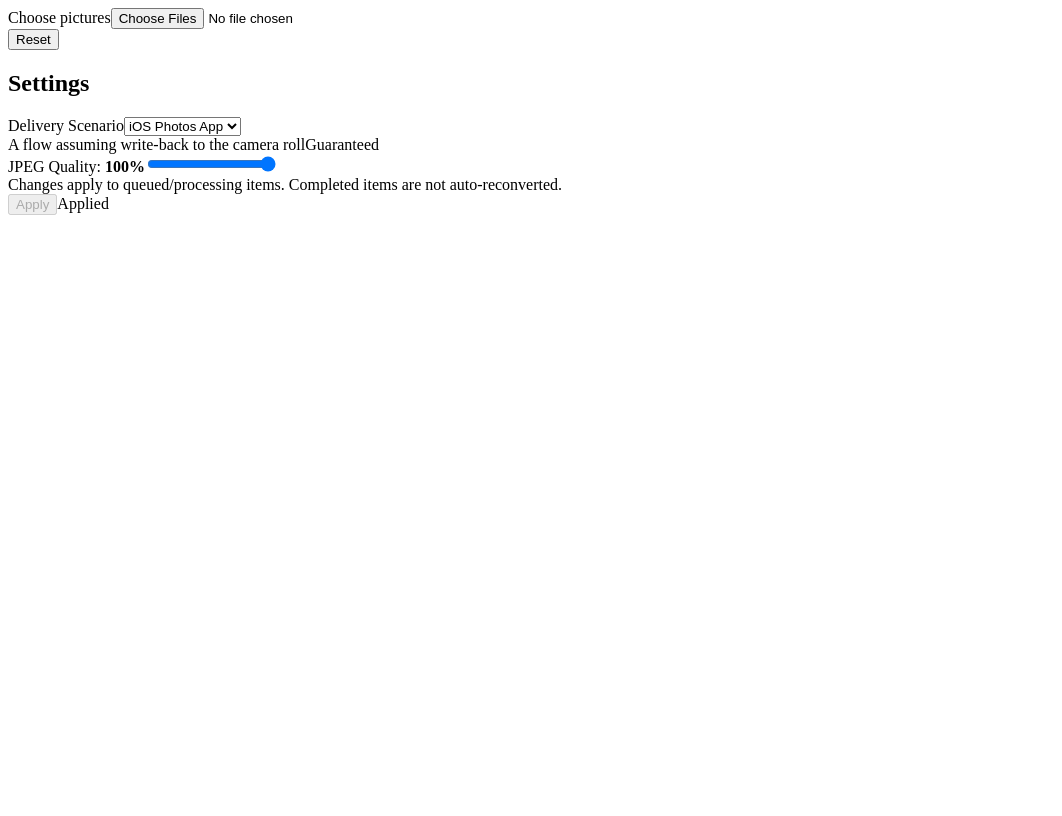
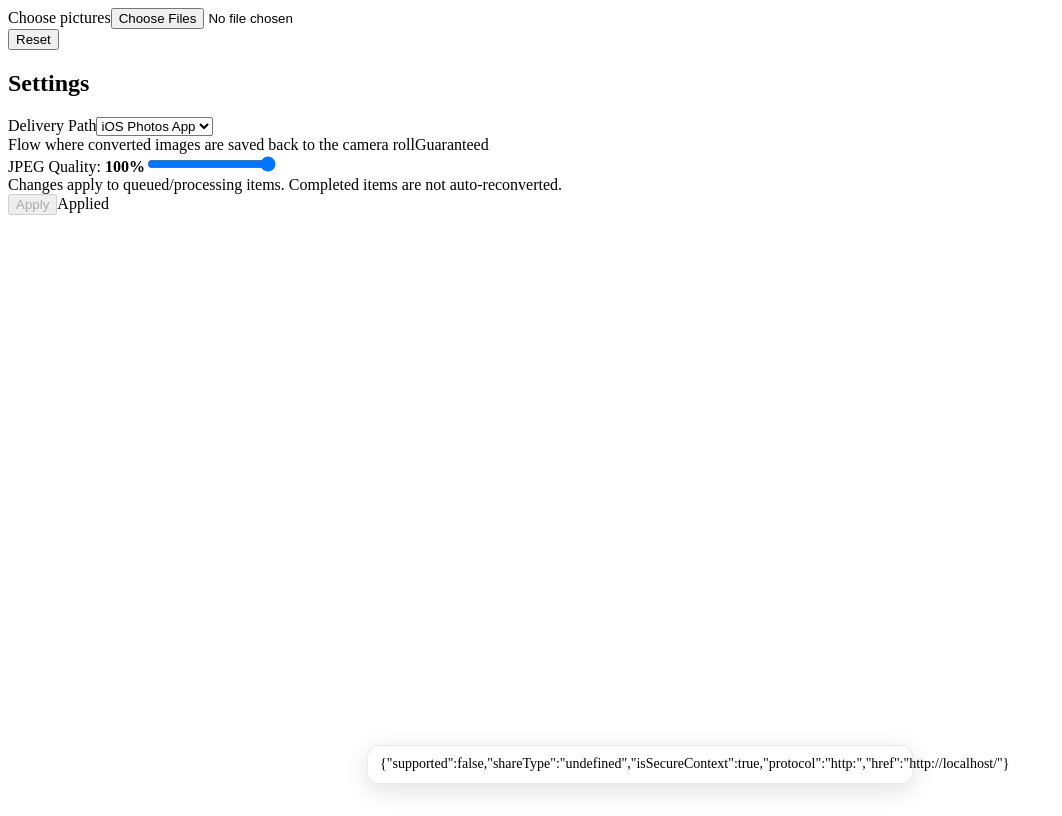
Before and after one commit to i5irin/gyupic, a React (Vite) app: page / in a window 1280 px wide. Shown: the whole page, without its empty margins (0-1062 px from the left). Built offline with nearby package versions, Linux system fonts and the light colour scheme.

Commit message:
refactor: replace deliveryScenario with pickup/delivery ids

```diff
--- a/src/App.tsx
+++ b/src/App.tsx
@@ -16,10 +16,11 @@ import type { JobItem } from './state/jobTypes';
 import { selectGridItems } from './state/selectors';
 import { runProcessingPipeline } from './core/pipeline/processingPipeline';
 import {
-  DELIVERY_SCENARIOS,
-  DeliveryScenarioIds,
-  type DeliveryScenarioId,
-} from './domain/deliveryScenarios';
+  DELIVERY_CATALOG,
+  DeliveryIds,
+  type DeliveryId,
+  getDelivery,
+} from './domain/deliveryCatalog';
 
 function createId(): string {
   if (typeof crypto !== 'undefined' && 'randomUUID' in crypto) {
@@ -72,6 +73,15 @@ export default function App() {
   useEffect(() => {
     const supported =
       typeof navigator !== 'undefined' && typeof navigator.share === 'function';
+    setToastMessage(
+      JSON.stringify({
+        supported,
+        shareType: typeof (navigator as any).share,
+        isSecureContext,
+        protocol: window.location.protocol,
+        href: window.location.href,
+      }),
+    );
     setShareSupported(supported);
   }, []);
 
@@ -213,29 +223,29 @@ export default function App() {
     [dispatch, showToast],
   );
 
-  const scenarioOptions = useMemo(
+  const deliveryOptions = useMemo(
     () =>
-      Object.values(DELIVERY_SCENARIOS)
-        .filter((scenario) => scenario.category === 'stable')
-        .map((scenario) => ({
-          id: scenario.id,
-          title: scenario.title,
-          description: scenario.description,
-          guarantee: scenario.guarantee,
+      Object.values(DELIVERY_CATALOG)
+        .filter((delivery) => delivery.category === 'stable')
+        .map((delivery) => ({
+          id: delivery.id,
+          title: delivery.title,
+          description: delivery.description,
+          guarantee: delivery.guarantee,
         })),
     [],
   );
 
-  const onChangeScenario = useCallback(
-    (scenarioId: string) => {
-      const typedId = scenarioId as DeliveryScenarioId;
-      if (typedId === stateRef.current.deliveryScenarioId) {
+  const onChangeDelivery = useCallback(
+    (deliveryId: string) => {
+      const typedId = deliveryId as DeliveryId;
+      if (typedId === stateRef.current.deliveryId) {
         return;
       }
-      dispatch({ type: 'SET_DELIVERY_SCENARIO', scenarioId: typedId });
-      const scenario = DELIVERY_SCENARIOS[typedId];
-      if (scenario) {
-        showToast(`Scenario: ${scenario.title}`);
+      dispatch({ type: 'SET_DELIVERY', deliveryId: typedId });
+      const delivery = getDelivery(typedId);
+      if (delivery) {
+        showToast(`Delivery: ${delivery.title}`);
       }
     },
     [dispatch, showToast],
@@ -281,9 +291,7 @@ export default function App() {
       }
       try {
         await nav.share(shareData);
-        if (
-          stateRef.current.deliveryScenarioId === DeliveryScenarioIds.IosFiles
-        ) {
+        if (stateRef.current.deliveryId === DeliveryIds.Files) {
           showToast('Select “Save to Files” to keep the order.');
         } else {
           showToast('Shared.');
@@ -318,7 +326,8 @@ export default function App() {
     const startedRunId = latest.runId;
     const startedSettingsRev = latest.settingsRev;
     const startedQuality = latest.settings.jpegQuality;
-    const startedScenarioId = latest.deliveryScenarioId;
+    const startedPickupId = latest.pickupId;
+    const startedDeliveryId = latest.deliveryId;
 
     inFlightRef.current = next.id;
     dispatch({ type: 'START_ITEM', id: next.id });
@@ -329,7 +338,8 @@ export default function App() {
           sourceFile: next.src.file,
           sourceImage: next.src.imageFile,
           jpegQuality: startedQuality,
-          scenarioId: startedScenarioId,
+          pickupId: startedPickupId,
+          deliveryId: startedDeliveryId,
         });
         const {
           file: outFile,
@@ -446,9 +456,9 @@ export default function App() {
 
       <SettingsPanel
         currentJpegQuality={state.settings.jpegQuality}
-        scenarioId={state.deliveryScenarioId}
-        scenarioOptions={scenarioOptions}
-        onChangeScenario={onChangeScenario}
+        deliveryId={state.deliveryId}
+        deliveryOptions={deliveryOptions}
+        onChangeDelivery={onChangeDelivery}
         onApply={onApplySettings}
       />
 
--- a/src/components/SettingsPanel.tsx
+++ b/src/components/SettingsPanel.tsx
@@ -1,7 +1,7 @@
 import { useEffect, useMemo, useState } from 'react';
 import styles from './SettingsPanel.module.css';
 
-type ScenarioOption = {
+type DeliveryOption = {
   id: string;
   title: string;
   description: string;
@@ -10,17 +10,17 @@ type ScenarioOption = {
 
 type Props = {
   currentJpegQuality: number;
-  scenarioId: string;
-  scenarioOptions: ScenarioOption[];
-  onChangeScenario: (id: string) => void;
+  deliveryId: string;
+  deliveryOptions: DeliveryOption[];
+  onChangeDelivery: (id: string) => void;
   onApply: (jpegQuality: number) => void;
 };
 
 export default function SettingsPanel({
   currentJpegQuality,
-  scenarioId,
-  scenarioOptions,
-  onChangeScenario,
+  deliveryId,
+  deliveryOptions,
+  onChangeDelivery,
   onApply,
 }: Props) {
   const MIN = 0.1;
@@ -47,12 +47,12 @@ export default function SettingsPanel({
     [draftQuality, currentJpegQuality],
   );
 
-  const selectedScenario = useMemo(
-    () => scenarioOptions.find((option) => option.id === scenarioId),
-    [scenarioId, scenarioOptions],
+  const selectedDelivery = useMemo(
+    () => deliveryOptions.find((option) => option.id === deliveryId),
+    [deliveryId, deliveryOptions],
   );
 
-  const scenarioBadgeClass = (guarantee: ScenarioOption['guarantee']) => {
+  const deliveryBadgeClass = (guarantee: DeliveryOption['guarantee']) => {
     switch (guarantee) {
       case 'best-effort':
         return styles.settingsPanelBadgeBestEffort;
@@ -64,7 +64,7 @@ export default function SettingsPanel({
     }
   };
 
-  const scenarioBadgeLabel = (guarantee: ScenarioOption['guarantee']) => {
+  const deliveryBadgeLabel = (guarantee: DeliveryOption['guarantee']) => {
     switch (guarantee) {
       case 'best-effort':
         return 'Best effort';
@@ -83,25 +83,25 @@ export default function SettingsPanel({
       </div>
 
       <div className={styles.settingsPanelBody}>
-        {scenarioOptions.length > 0 && (
+        {deliveryOptions.length > 0 && (
           <div className={styles.settingsPanelRow}>
             <label
               className={styles.settingsPanelLabel}
-              htmlFor="deliveryScenario"
+              htmlFor="deliveryPath"
             >
-              Delivery Scenario
+              Delivery Path
               <select
-                id="deliveryScenario"
+                id="deliveryPath"
                 className={styles.settingsPanelSelect}
-                value={scenarioId}
+                value={deliveryId}
                 onChange={(e) => {
                   const next = e.currentTarget.value;
-                  if (next !== scenarioId) {
-                    onChangeScenario(next);
+                  if (next !== deliveryId) {
+                    onChangeDelivery(next);
                   }
                 }}
               >
-                {scenarioOptions.map((option) => (
+                {deliveryOptions.map((option) => (
                   <option key={option.id} value={option.id}>
                     {option.title}
                   </option>
@@ -109,15 +109,15 @@ export default function SettingsPanel({
               </select>
             </label>
 
-            {selectedScenario && (
+            {selectedDelivery && (
               <div className={styles.settingsPanelScenarioDescription}>
-                <span>{selectedScenario.description}</span>
+                <span>{selectedDelivery.description}</span>
                 <span
-                  className={`${styles.settingsPanelBadge} ${scenarioBadgeClass(
-                    selectedScenario.guarantee,
+                  className={`${styles.settingsPanelBadge} ${deliveryBadgeClass(
+                    selectedDelivery.guarantee,
                   )}`}
                 >
-                  {scenarioBadgeLabel(selectedScenario.guarantee)}
+                  {deliveryBadgeLabel(selectedDelivery.guarantee)}
                 </span>
               </div>
             )}
--- a/src/core/metadata/metadataPolicy.ts
+++ b/src/core/metadata/metadataPolicy.ts
@@ -1,10 +1,10 @@
 import exifr from 'exifr';
 import piexif from 'piexifjs';
-import type { DeliveryScenario, DeliveryScenarioId } from '../../domain/deliveryScenarios';
+import type { DeliveryDefinition, DeliveryId } from '../../domain/deliveryCatalog';
 import {
-  DELIVERY_SCENARIOS,
-  DEFAULT_DELIVERY_SCENARIO_ID,
-} from '../../domain/deliveryScenarios';
+  DELIVERY_CATALOG,
+  DEFAULT_DELIVERY_ID,
+} from '../../domain/deliveryCatalog';
 import type {
   DerivedTimestamp,
   MetadataGuaranteeStatus,
@@ -45,7 +45,7 @@ type DeriveOptions = {
 type ApplyOptions = {
   file: File;
   derived: DerivedTimestamp;
-  scenarioId?: DeliveryScenarioId;
+  deliveryId?: DeliveryId;
 };
 
 export type ApplyResult = {
@@ -144,7 +144,7 @@ function dataURLToBlob(dataUrl: string, mimeType: string): Blob {
 
 function evaluateStatus(
   success: boolean,
-  scenario: DeliveryScenario | undefined,
+  delivery: DeliveryDefinition | undefined,
   failureReason?: string,
 ): { status: MetadataGuaranteeStatus; warningReason?: string } {
   if (!success) {
@@ -152,34 +152,34 @@ function evaluateStatus(
       status: 'warning',
       warningReason:
         failureReason ||
-        scenario?.warningCondition ||
+        delivery?.warningCondition ||
         'Metadata guarantee unavailable',
     };
   }
 
-  if (!scenario) {
+  if (!delivery) {
     return {
       status: 'warning',
-      warningReason: 'Unknown delivery scenario',
+      warningReason: 'Unknown delivery path',
     };
   }
 
-  if (scenario.guarantee === 'best-effort') {
+  if (delivery.guarantee === 'best-effort') {
     return {
       status: 'best-effort',
       warningReason:
-        scenario.bestEffortMessage ||
-        'This delivery scenario is best-effort and may vary.',
+        delivery.bestEffortMessage ||
+        'This delivery path is best-effort and may vary.',
     };
   }
 
   if (
-    scenario.category === 'experimental' ||
-    scenario.guarantee === 'unverified'
+    delivery.category === 'experimental' ||
+    delivery.guarantee === 'unverified'
   ) {
     return {
       status: 'skipped',
-      warningReason: `${scenario.title} is not verified yet`,
+      warningReason: `${delivery.title} is not verified yet`,
     };
   }
 
@@ -298,11 +298,11 @@ export async function deriveTimestamp({
 export async function applyTimestamp({
   file,
   derived,
-  scenarioId,
+  deliveryId,
 }: ApplyOptions): Promise<ApplyResult> {
-  const effectiveScenarioId = scenarioId ?? DEFAULT_DELIVERY_SCENARIO_ID;
-  const scenario = DELIVERY_SCENARIOS[effectiveScenarioId];
-  const sortingAxis = scenario?.sortingAxis ?? 'exif';
+  const effectiveDeliveryId = deliveryId ?? DEFAULT_DELIVERY_ID;
+  const delivery = DELIVERY_CATALOG[effectiveDeliveryId];
+  const sortingAxis = delivery?.sortingAxis ?? 'exif';
   const allowFileFallback = sortingAxis === 'file';
   const rewriteFileTimestamp = sortingAxis === 'file';
   if (!isExifWritable(file)) {
@@ -310,7 +310,7 @@ export async function applyTimestamp({
       file,
       ...evaluateStatus(
         false,
-        scenario,
+        delivery,
         'File type does not support Exif',
       ),
     };
@@ -319,7 +319,7 @@ export async function applyTimestamp({
   if (derived.kind === 'unavailable') {
     return {
       file,
-      ...evaluateStatus(false, scenario, 'Timestamp unavailable'),
+      ...evaluateStatus(false, delivery, 'Timestamp unavailable'),
     };
   }
 
@@ -339,7 +339,7 @@ export async function applyTimestamp({
         file,
         ...evaluateStatus(
           false,
-          scenario,
+          delivery,
           'Unsupported timestamp format',
         ),
       };
@@ -379,14 +379,14 @@ export async function applyTimestamp({
 
     return {
       file: nextFile,
-      ...evaluateStatus(success, scenario, fallbackReason),
+      ...evaluateStatus(success, delivery, fallbackReason),
     };
   } catch (error) {
     return {
       file,
       ...evaluateStatus(
         false,
-        scenario,
+        delivery,
         'Failed to inject Exif timestamp',
       ),
     };
--- a/src/core/pipeline/processingPipeline.ts
+++ b/src/core/pipeline/processingPipeline.ts
@@ -1,6 +1,7 @@
 import ImageFile from '../../models/image-file';
 import ImageFileService from '../../services/image-file-service';
-import type { DeliveryScenarioId } from '../../domain/deliveryScenarios';
+import type { DeliveryId } from '../../domain/deliveryCatalog';
+import type { PickupId } from '../../domain/pickupCatalog';
 import type { JobMetadataInfo } from '../../state/jobTypes';
 import { applyTimestamp, deriveTimestamp } from '../metadata/metadataPolicy';
 
@@ -8,7 +9,8 @@ export type ProcessingPipelineParams = {
   sourceFile: File;
   sourceImage: ImageFile;
   jpegQuality: number;
-  scenarioId: DeliveryScenarioId;
+  pickupId: PickupId;
+  deliveryId: DeliveryId;
 };
 
 export type ProcessingPipelineResult = {
@@ -23,7 +25,7 @@ export type ProcessingPipelineResult = {
 export async function runProcessingPipeline(
   params: ProcessingPipelineParams,
 ): Promise<ProcessingPipelineResult> {
-  const { sourceFile, sourceImage, jpegQuality, scenarioId } = params;
+  const { sourceFile, sourceImage, jpegQuality, pickupId, deliveryId } = params;
   const derivedTimestamp = await deriveTimestamp({
     file: sourceFile,
   });
@@ -36,7 +38,7 @@ export async function runProcessingPipeline(
   const applyResult = await applyTimestamp({
     file: converted.asFile(),
     derived: derivedTimestamp,
-    scenarioId,
+    deliveryId,
   });
 
   const outFile = applyResult.file;
@@ -53,7 +55,8 @@ export async function runProcessingPipeline(
     sizeAfter,
     reductionRatio,
     metadata: {
-      scenarioId,
+      pickupId,
+      deliveryId,
       derived: derivedTimestamp,
       status: applyResult.status,
       reason: applyResult.warningReason,
--- /dev/null
+++ b/src/domain/deliveryCatalog.ts
@@ -0,0 +1,89 @@
+export type DeliveryCategory = 'stable' | 'experimental';
+export type DeliveryGuarantee = 'guaranteed' | 'best-effort' | 'unverified';
+export type SortingAxis = 'exif' | 'file' | 'os' | 'unknown';
+
+export const DeliveryIds = {
+  Photos: 'delivery.photos',
+  ShareSheet: 'delivery.shareSheet',
+  Files: 'delivery.files',
+  AndroidGallery: 'delivery.androidGallery',
+  Desktop: 'delivery.desktop',
+} as const;
+
+export type DeliveryId = (typeof DeliveryIds)[keyof typeof DeliveryIds];
+
+export type DeliveryDefinition = {
+  id: DeliveryId;
+  category: DeliveryCategory;
+  title: string;
+  description: string;
+  sortingAxis: SortingAxis;
+  guarantee: DeliveryGuarantee;
+  warningCondition: string;
+  bestEffortMessage?: string;
+};
+
+export const DELIVERY_CATALOG: Record<DeliveryId, DeliveryDefinition> = {
+  [DeliveryIds.Photos]: {
+    id: DeliveryIds.Photos,
+    category: 'stable',
+    title: 'iOS Photos App',
+    description: 'Flow where converted images are saved back to the camera roll',
+    sortingAxis: 'exif',
+    guarantee: 'guaranteed',
+    warningCondition:
+      'Trigger a warning if extraction or reinjection of the Exif capture date/time fails',
+  },
+  [DeliveryIds.ShareSheet]: {
+    id: DeliveryIds.ShareSheet,
+    category: 'experimental',
+    title: 'iOS Share Sheet',
+    description: 'Share converted files directly via the iOS Share Sheet',
+    sortingAxis: 'exif',
+    guarantee: 'best-effort',
+    warningCondition:
+      'Trigger a warning if the Exif capture date/time cannot be written back, or if an ordering discrepancy is detected at the share destination',
+    bestEffortMessage:
+      'This sharing flow is best-effort. Ordering may depend on the destination app.',
+  },
+  [DeliveryIds.Files]: {
+    id: DeliveryIds.Files,
+    category: 'experimental',
+    title: 'iOS Files App',
+    description: 'Save into the Files app and reuse later via Finder/Shortcuts',
+    sortingAxis: 'file',
+    guarantee: 'unverified',
+    warningCondition:
+      'Not supported in the current phase. Files app sorts by download time and cannot be guaranteed.',
+  },
+  [DeliveryIds.AndroidGallery]: {
+    id: DeliveryIds.AndroidGallery,
+    category: 'experimental',
+    title: 'Android Gallery',
+    description: 'Android gallery / Google Photos flow (to be verified)',
+    sortingAxis: 'unknown',
+    guarantee: 'unverified',
+    warningCondition:
+      'Not guaranteed in current phase; always treated internally as a warning candidate',
+  },
+  [DeliveryIds.Desktop]: {
+    id: DeliveryIds.Desktop,
+    category: 'experimental',
+    title: 'Desktop Finder / Explorer',
+    description: 'Desktop file browser flow (macOS Finder / Windows Explorer)',
+    sortingAxis: 'os',
+    guarantee: 'unverified',
+    warningCondition:
+      'Not guaranteed in current phase; treated as a warning candidate until verification is complete',
+  },
+};
+
+export const DEFAULT_DELIVERY_ID: DeliveryId = DeliveryIds.Photos;
+
+export function getDelivery(id: DeliveryId): DeliveryDefinition | undefined {
+  return DELIVERY_CATALOG[id];
+}
+
+export function listDeliveries(): DeliveryDefinition[] {
+  return Object.values(DELIVERY_CATALOG);
+}
--- a/src/domain/deliveryScenarios.ts
+++ /dev/null
@@ -1,96 +0,0 @@
-export const DeliveryScenarioIds = {
-  IosPhotos: 'ios.photos',
-  IosShareSheet: 'ios.shareSheet',
-  IosFiles: 'ios.files',
-  AndroidTodo: 'android.todo',
-  DesktopTodo: 'desktop.todo',
-} as const;
-
-export type DeliveryScenarioId =
-  (typeof DeliveryScenarioIds)[keyof typeof DeliveryScenarioIds];
-
-export type DeliveryScenarioCategory = 'stable' | 'experimental';
-
-export type SortingAxis = 'exif' | 'file' | 'os' | 'unknown';
-
-export type Guarantee = 'guaranteed' | 'best-effort' | 'unverified';
-
-export type DeliveryScenario = {
-  id: DeliveryScenarioId;
-  category: DeliveryScenarioCategory;
-  title: string;
-  description: string;
-  sortingAxis: SortingAxis;
-  guarantee: Guarantee;
-  warningCondition: string;
-  bestEffortMessage?: string;
-};
-
-export const DELIVERY_SCENARIOS: Record<DeliveryScenarioId, DeliveryScenario> =
-  {
-    [DeliveryScenarioIds.IosPhotos]: {
-      id: DeliveryScenarioIds.IosPhotos,
-      category: 'stable',
-      title: 'iOS Photos App',
-      description: 'A flow assuming write-back to the camera roll',
-      sortingAxis: 'exif',
-      guarantee: 'guaranteed',
-      warningCondition:
-        'Trigger a warning if extraction or reinjection of the Exif capture date/time fails',
-    },
-    [DeliveryScenarioIds.IosShareSheet]: {
-      id: DeliveryScenarioIds.IosShareSheet,
-      category: 'experimental',
-      title: 'iOS Share Sheet',
-      description:
-        'A flow that sends content from the share sheet to Messages, Mail, etc.',
-      sortingAxis: 'exif',
-      guarantee: 'best-effort',
-      warningCondition:
-        'Trigger a warning if the Exif capture date/time cannot be written back, or if an ordering discrepancy is detected at the share destination',
-      bestEffortMessage:
-        'This sharing flow is best-effort. Ordering may depend on the destination app.',
-    },
-    [DeliveryScenarioIds.IosFiles]: {
-      id: DeliveryScenarioIds.IosFiles,
-      category: 'experimental',
-      title: 'iOS Files App',
-      description:
-        'A flow where files are saved to the Files app and then returned to operation',
-      sortingAxis: 'file',
-      guarantee: 'unverified',
-      warningCondition:
-        'Not supported in the current phase. Files app sorts by download time and cannot be guaranteed.',
-    },
-    [DeliveryScenarioIds.AndroidTodo]: {
-      id: DeliveryScenarioIds.AndroidTodo,
-      category: 'experimental',
-      title: 'Android Gallery',
-      description: 'An Android gallery flow planned for investigation',
-      sortingAxis: 'unknown',
-      guarantee: 'unverified',
-      warningCondition:
-        'Not guaranteed in current phase; always treated internally as a warning candidate',
-    },
-    [DeliveryScenarioIds.DesktopTodo]: {
-      id: DeliveryScenarioIds.DesktopTodo,
-      category: 'experimental',
-      title: 'Desktop (Finder / Explorer)',
-      description: 'A file browser flow on macOS / Windows',
-      sortingAxis: 'os',
-      guarantee: 'unverified',
-      warningCondition:
-        'Not guaranteed in current phase; treated as a warning candidate until verification is complete',
-    },
-  };
-
-export const DEFAULT_DELIVERY_SCENARIO_ID: DeliveryScenarioId =
-  DeliveryScenarioIds.IosPhotos;
-
-export function getDeliveryScenario(id: DeliveryScenarioId): DeliveryScenario {
-  return DELIVERY_SCENARIOS[id];
-}
-
-export function isStableScenario(id: DeliveryScenarioId): boolean {
-  return DELIVERY_SCENARIOS[id].category === 'stable';
-}
--- /dev/null
+++ b/src/domain/pickupCatalog.ts
@@ -0,0 +1,48 @@
+export const PickupIds = {
+  Photos: 'pickup.photos',
+  Files: 'pickup.files',
+  AndroidPicker: 'pickup.androidPicker',
+  Desktop: 'pickup.desktop',
+} as const;
+
+export type PickupId = (typeof PickupIds)[keyof typeof PickupIds];
+
+export type PickupDefinition = {
+  id: PickupId;
+  title: string;
+  description: string;
+};
+
+export const PICKUP_CATALOG: Record<PickupId, PickupDefinition> = {
+  [PickupIds.Photos]: {
+    id: PickupIds.Photos,
+    title: 'Photo Picker (iOS Safari)',
+    description:
+      'Import from the iOS Photos picker (screenshots / camera roll).',
+  },
+  [PickupIds.Files]: {
+    id: PickupIds.Files,
+    title: 'Files / iCloud Drive',
+    description: 'Select images via Files, iCloud Drive, or drag-and-drop.',
+  },
+  [PickupIds.AndroidPicker]: {
+    id: PickupIds.AndroidPicker,
+    title: 'Android System Picker',
+    description: 'Use the Android system picker or share targets (planned).',
+  },
+  [PickupIds.Desktop]: {
+    id: PickupIds.Desktop,
+    title: 'Desktop Browser',
+    description: 'Use Finder/Explorer dialogs or drag-and-drop on desktop.',
+  },
+};
+
+export const DEFAULT_PICKUP_ID: PickupId = PickupIds.Photos;
+
+export function getPickup(id: PickupId): PickupDefinition {
+  return PICKUP_CATALOG[id];
+}
+
+export function listPickups(): PickupDefinition[] {
+  return Object.values(PICKUP_CATALOG);
+}
```
Also changed, not shown: src/state/appReducer.ts (+21 -9 lines), src/state/jobTypes.ts (+8 -4 lines).
